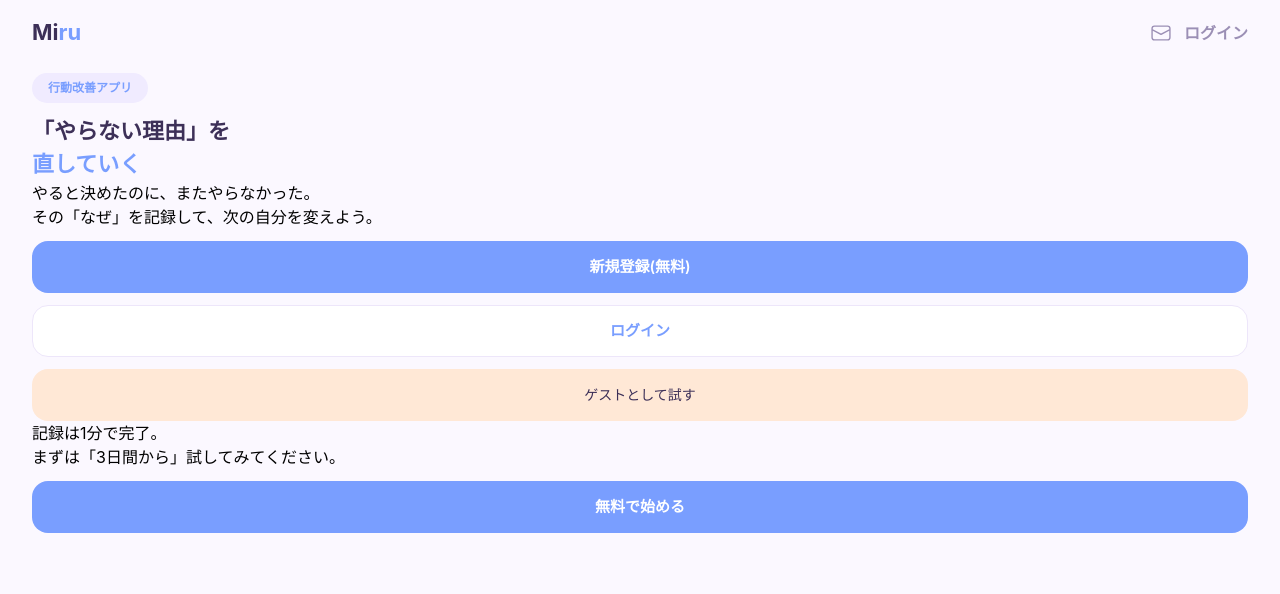
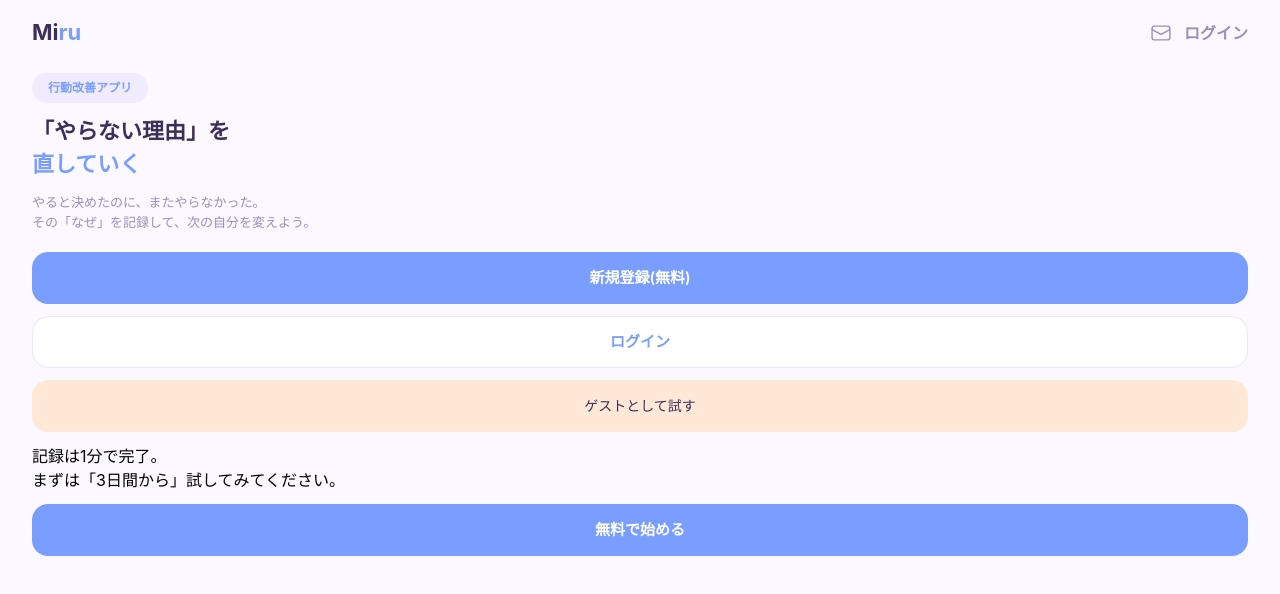
Before and after one commit to risa-h1108/Miru, a React (Vite) app: page / in a window 1280 px wide. Shown: the top 594 px of the page. Built offline with nearby package versions, Linux system fonts and the light colour scheme; no server answers.

Commit message:
feat: Homeに説明文のスタイルを追加、余白を調整

```diff
--- a/src/pages/Home.tsx
+++ b/src/pages/Home.tsx
@@ -28,13 +28,13 @@ export default function Home() {
         <span className="text-[#799EFF]">直していく</span>
       </h1>
 
-      <p>
+      <p className="mt-3 text-[13px] text-[#9B8FB5]">
         やると決めたのに、またやらなかった。
         <br />
         その「なぜ」を記録して、次の自分を変えよう。
       </p>
 
-      <div className="mt-3">
+      <div className="mt-5">
         <Button variant="primary" to="/signup">
           新規登録(無料)
         </Button>
@@ -65,7 +65,7 @@ export default function Home() {
         )}
       </div>
 
-      <p>
+      <p className="mt-3">
         記録は1分で完了。
         <br />
         まずは「3日間から」試してみてください。
```
